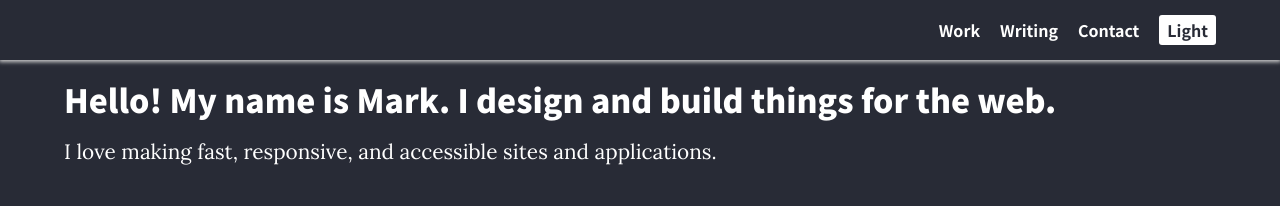
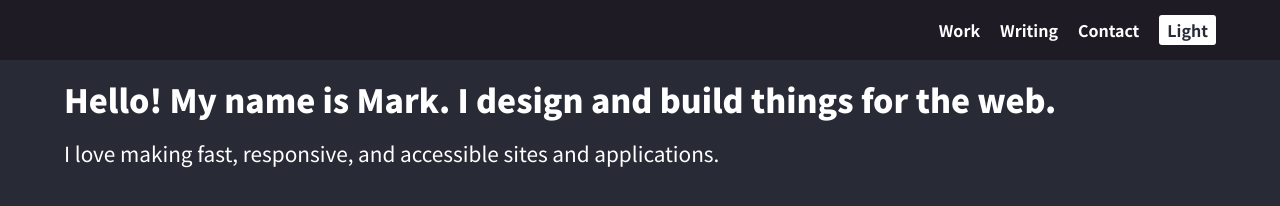
Before and after one commit to mtripney/marktripney.com, a plain HTML site: page index.html in a window 1280 px wide. Both pictures are taken after a click on the button "Dark". Drawn offline with Linux system fonts and the light colour scheme.

Commit message:
Add background colour to nav; adjust font and font weights

```diff
--- a/css/style.scss
+++ b/css/style.scss
@@ -7,6 +7,10 @@
   --background-color: #fff;
   --button-background: #282b36;
   --button-color: #fff;
+  --nav-background: #f5f5f5;
+  --med-font-weight: 400;
+  --bold-font-weight: 700;
+  --heavy-font-weight: 900;
 }
 
 
@@ -46,7 +50,8 @@ a {
 .main-nav-container {
   max-width: 100%;
   margin: auto 0;
-  box-shadow: 0 1px 4px 1px #ccc;
+  background-color: var(--nav-background);
+  //box-shadow: 0 1px 4px 1px #ccc;
   .main-nav-ul {
     height: 60px;
     display: flex;
@@ -55,6 +60,7 @@ a {
     li {
       font-family: $sans-serif;
       font-size: 1em;
+      font-weight: var(--bold-font-weight);
       a {
         color: var(--button-background);
       }
@@ -68,6 +74,7 @@ a {
     button {
       padding: 3px 8px;
       font-family: $sans-serif;
+      font-weight: var(--bold-font-weight);
       font-size: 1em;
       background-color: var(--button-background);
       color: var(--button-color);
@@ -99,7 +106,7 @@ main {
   margin-bottom: 20px;
   h1 {
     font-family: $sans-serif;
-    font-weight: 900;
+    font-weight: var(--heavy-font-weight);
     font-size: 2em;
     line-height: 1.2;
     color: var(--heading-color);
@@ -107,8 +114,8 @@ main {
 }
 
 p {
-  font-family: $serif;
-  font-weight: 400;
+  font-family: $sans-serif;
+  font-weight: var(--med-font-weight);
   font-size: 1.3em;
   color: var(--button-background)
 }
--- a/index.html
+++ b/index.html
@@ -7,7 +7,7 @@
   <meta http-equiv="X-UA-Compatible" content="ie=edge">
   <link rel="preconnect" href="https://fonts.gstatic.com">
   <link
-      href="https://fonts.googleapis.com/css2?family=Lora:ital@0;1&family=Noto+Sans+JP:wght@700;900&display=swap"
+      href="https://fonts.googleapis.com/css2?family=Lora:ital@0;1&family=Noto+Sans+JP:wght@400;700;900&display=swap"
       rel="stylesheet">
   <link rel="stylesheet" href="css/style.css">
   <title>Document</title>
--- a/js/script-min.js
+++ b/js/script-min.js
@@ -1 +1 @@
-const button=document.getElementById("toggle-mode"),root=document.documentElement,darkColors={"--heading-color":"#fff","--background-color":"#282b36","--button-background":"#fff","--button-color":"#282b36"},lightColors={"--heading-color":"#282b36","--background-color":"#fff","--button-background":"#282b36","--button-color":"#fff"},setColors=(o,t)=>{button.textContent=o[0].toUpperCase()+o.substring(1);for(const[o,r]of Object.entries(t))root.style.setProperty(o,r)};button.addEventListener("click",(()=>{root.classList.toggle("dark-mode"),root.classList.contains("dark-mode")?setColors("light",darkColors):setColors("dark",lightColors)}));
+const button=document.getElementById("toggle-mode"),root=document.documentElement,darkColors={"--heading-color":"#fff","--background-color":"#282b36","--button-background":"#fff","--button-color":"#282b36","--nav-background":"#1F1B24"},lightColors={"--heading-color":"#282b36","--background-color":"#fff","--button-background":"#282b36","--button-color":"#fff","--nav-background":"#f5f5f5"},setColors=(o,t)=>{button.textContent=o[0].toUpperCase()+o.substring(1);for(const[o,r]of Object.entries(t))root.style.setProperty(o,r)};button.addEventListener("click",(()=>{root.classList.toggle("dark-mode"),root.classList.contains("dark-mode")?setColors("light",darkColors):setColors("dark",lightColors)}));
--- a/js/script.js
+++ b/js/script.js
@@ -6,6 +6,7 @@ const darkColors = {
   '--background-color': '#282b36',
   '--button-background': '#fff',
   '--button-color': '#282b36',
+  '--nav-background': '#1F1B24'
 }
 
 const lightColors = {
@@ -13,6 +14,7 @@ const lightColors = {
   '--background-color': '#fff',
   '--button-background': '#282b36',
   '--button-color': '#fff',
+  '--nav-background': '#f5f5f5'
 }
 
 const setColors = (mode, palette) => {
```
Also changed, not shown: css/style.css.
